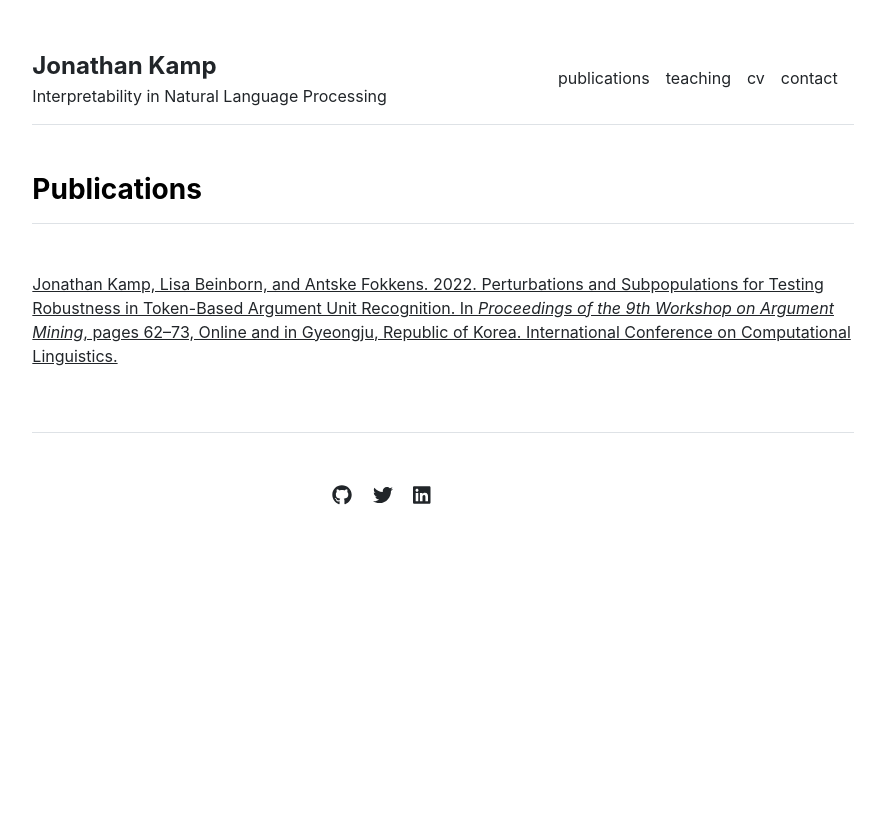
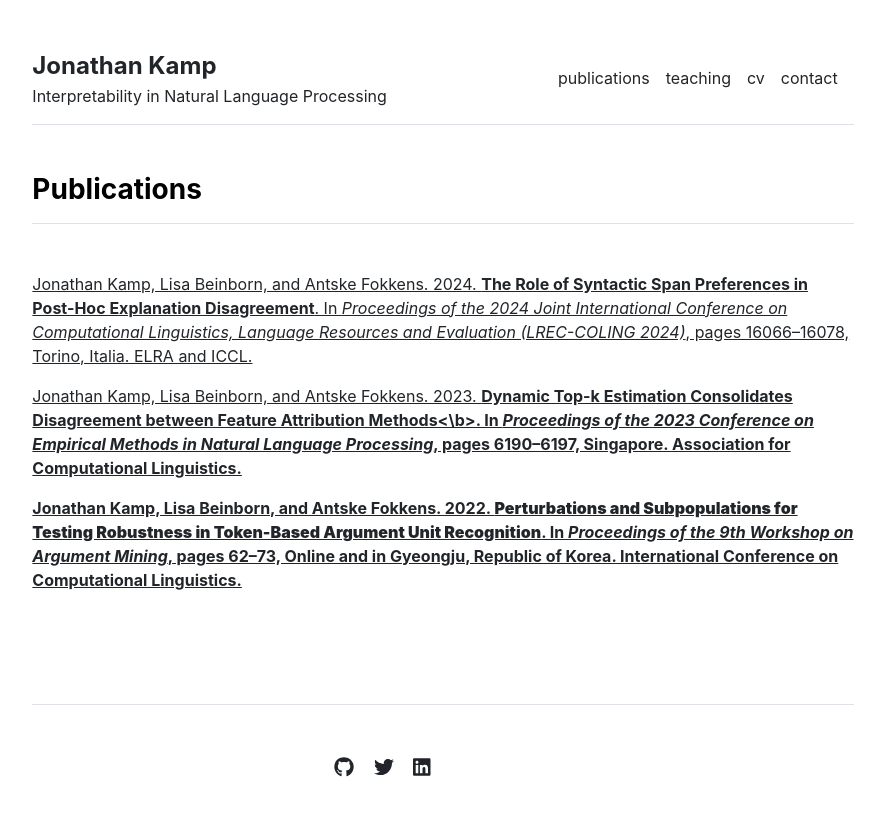
Before and after one commit to jbkamp/jbkamp.github.io, a Jekyll site: the page built from publications.md, in a window 1280 px wide. Shown: the top 816 px of the page, without its empty margins (197-1082 px from the left). Built offline with Jekyll 4.4.1, drawn with Linux system fonts in a browser that asks for light colours.

Commit message:
updated publications

```diff
--- a/_data/publications.yml
+++ b/_data/publications.yml
@@ -1,2 +1,4 @@
 index:
-- {name: 'Jonathan Kamp, Lisa Beinborn, and Antske Fokkens. 2022. Perturbations and Subpopulations for Testing Robustness in Token-Based Argument Unit Recognition. In <i>Proceedings of the 9th Workshop on Argument Mining</i>, pages 62–73, Online and in Gyeongju, Republic of Korea. International Conference on Computational Linguistics.', url: 'https://aclanthology.org/2022.argmining-1.5/'}
+- {name: 'Jonathan Kamp, Lisa Beinborn, and Antske Fokkens. 2024. <b>The Role of Syntactic Span Preferences in Post-Hoc Explanation Disagreement</b>. In <i>Proceedings of the 2024 Joint International Conference on Computational Linguistics, Language Resources and Evaluation (LREC-COLING 2024)</i>, pages 16066–16078, Torino, Italia. ELRA and ICCL.', url: 'https://aclanthology.org/2024.lrec-main.1397/'}
+- {name: 'Jonathan Kamp, Lisa Beinborn, and Antske Fokkens. 2023. <b>Dynamic Top-k Estimation Consolidates Disagreement between Feature Attribution Methods<\b>. In <i>Proceedings of the 2023 Conference on Empirical Methods in Natural Language Processing</i>, pages 6190–6197, Singapore. Association for Computational Linguistics.', url: 'https://aclanthology.org/2023.emnlp-main.379/'}
+- {name: 'Jonathan Kamp, Lisa Beinborn, and Antske Fokkens. 2022. <b>Perturbations and Subpopulations for Testing Robustness in Token-Based Argument Unit Recognition</b>. In <i>Proceedings of the 9th Workshop on Argument Mining</i>, pages 62–73, Online and in Gyeongju, Republic of Korea. International Conference on Computational Linguistics.', url: 'https://aclanthology.org/2022.argmining-1.5/'}
```
